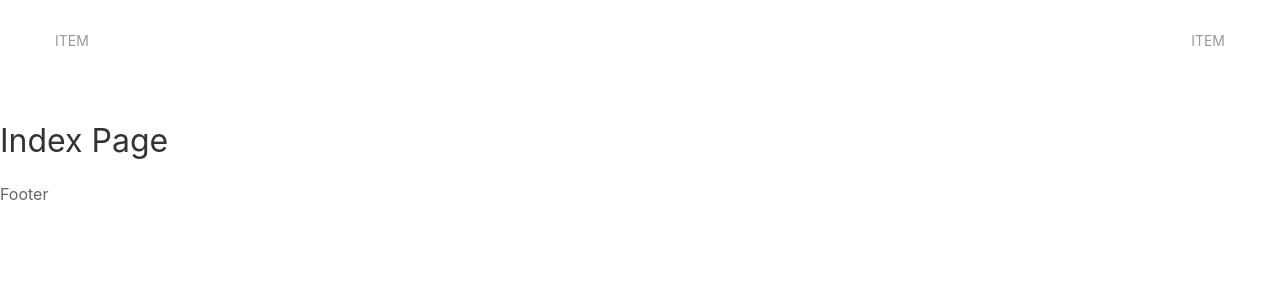
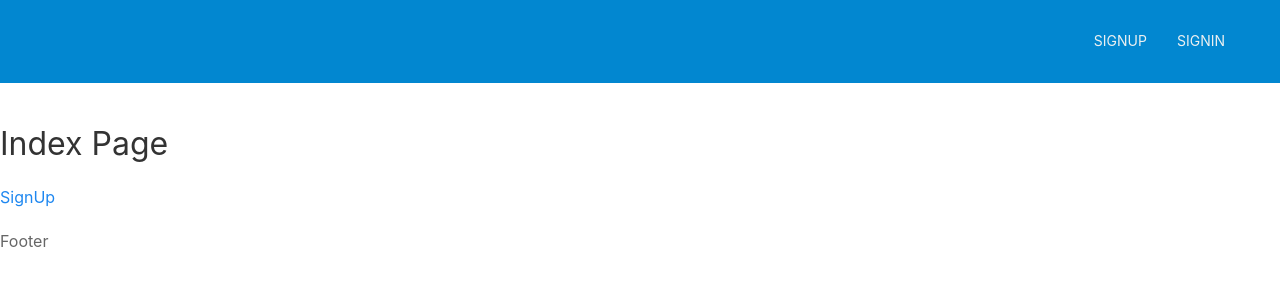
Before and after one commit to KiiMuu/Blog, a Next.js app in the folder frontend/: page / in a window 1280 px wide. Shown: the top 300 px of the page. Built offline with nearby package versions, Linux system fonts and the light colour scheme.

Commit message:
Navigation with Link Component

```diff
--- a/frontend/components/header/Header.js
+++ b/frontend/components/header/Header.js
@@ -1,26 +1,36 @@
+import { APP_NAME } from '../../config';
+import Link from 'next/link';
+
+import styles from './Header.module.scss';
+
 const Header = () => {
     return (
         <div data-uk-sticky="sel-target: .header; cls-active: uk-navbar-sticky">
-            <div className="header">
+            <div className={styles.header}>
                 <div className="header-content">
                     <div className="uk-container">
                         <nav data-uk-navbar>
                             <div className="uk-navbar-left">
-                                <ul className="uk-navbar-nav">
-                                    <li><a href="#">Item</a></li>
-                                </ul>
+                                <Link href="/">
+                                    <a className= {`uk-navbar-item uk-logo uk-text-uppercase ${styles.logo}`}>{APP_NAME}</a>
+                                </Link>
                             </div>
                             <div className="uk-navbar-right">
                                 <ul className="uk-navbar-nav uk-visible@s">
-                                    <li><a href="#">Item</a></li>
+                                    <li className={styles.navLink}>
+                                        <Link href="auth/signup" as="/signup"><a>SignUp</a></Link>
+                                    </li>
+                                    <li className={styles.navLink}>
+                                        <Link href="auth/signin" as="/signin"><a>SignIn</a></Link>
+                                    </li>
                                 </ul>
                                 {/* Show Nav items in sidebar in phone screens */}
                                 <div className="uk-hidden@s">
-                                    <button className="uk-button" type="button" data-uk-toggle="target: #offcanvas-overlay">Menu</button>
+                                    <button className={`uk-button ${styles.menuBtn}`} type="button" data-uk-toggle="target: #offcanvas-overlay">Menu</button>
                                     <div id="offcanvas-overlay" data-uk-offcanvas="overlay: true">
                                         <div className="uk-offcanvas-bar">
                                             <button className="uk-offcanvas-close" type="button" data-uk-close></button>
-                                            <span>Blog</span>
+                                            <span>{APP_NAME}</span>
                                             <ul className="uk-nav uk-nav-default">
                                                 <li><a href="#">Item</a></li>
                                             </ul>
--- /dev/null
+++ b/frontend/components/header/Header.module.scss
@@ -0,0 +1,25 @@
+@import '../../helpers/Variables';
+@import '../../helpers/Mixins';
+
+.header {
+    background: $mainColor;
+    .logo {
+        color: $lightColor;
+        font-size: 18px;
+    }
+    .navLink {
+        @include linkHoverEffect;
+        a {
+            color: $lightColor;
+            &:hover, &:active, &:focus {
+                color: $lightColor;
+            }
+        }
+    }
+    // menu button
+    .menuBtn {
+        background: transparent;
+        color: $lightColor;
+        @include linkHoverEffect;
+    }
+}
--- /dev/null
+++ b/frontend/config.js
@@ -0,0 +1,5 @@
+import getConfig from 'next/config';
+const { publicRuntimeConfig } = getConfig();
+
+export const API = publicRuntimeConfig.PRODUCTION ? 'https://bloggawy.com' : 'http://localhost:8000';
+export const APP_NAME = publicRuntimeConfig.APP_NAME;
--- /dev/null
+++ b/frontend/helpers/_Mixins.scss
@@ -0,0 +1,17 @@
+// Link hover effect
+@mixin linkHoverEffect {
+    &::after {
+        content: '';
+        display: block;
+        background: $lightColor;
+        height: 3px;
+        margin: 0 auto;
+        transform: translate(45px, 0px);
+        opacity: 0;
+        transition: .2s ease-in-out;
+    }
+    &:hover::after {
+        transform: translate(0px, 0px);
+        opacity: 1;
+    }
+}
--- /dev/null
+++ b/frontend/helpers/_Variables.scss
@@ -0,0 +1,3 @@
+$mainColor: #0287D0;
+$darkColor: #2C3E50;
+$lightColor: #ECF0F1;
--- a/frontend/package.json
+++ b/frontend/package.json
@@ -6,7 +6,8 @@
   "dependencies": {
     "next": "^9.4.4",
     "react": "^16.13.1",
-    "react-dom": "^16.13.1"
+    "react-dom": "^16.13.1",
+    "sass": "^1.26.8"
   },
   "devDependencies": {},
   "scripts": {
--- a/frontend/pages/index.js
+++ b/frontend/pages/index.js
@@ -1,9 +1,13 @@
 import Layout from '../components/Layout';
+import Link from 'next/link';
 
 const Index = () => {
     return (
         <Layout>
             <h2>Index Page</h2>
+            <Link href="auth/signup" as="signup">
+                <a>SignUp</a>
+            </Link>
         </Layout>
     )
 }
```
Also changed, not shown: frontend/pages/auth/signin.js (added, +11 -0 lines), frontend/pages/auth/signup.js (added, +15 -0 lines), frontend/helpers/_Grid.scss (added), frontend/pages/auth/Auth.module.scss (added), 2 other files (tests, documents, lock files or other folders).
